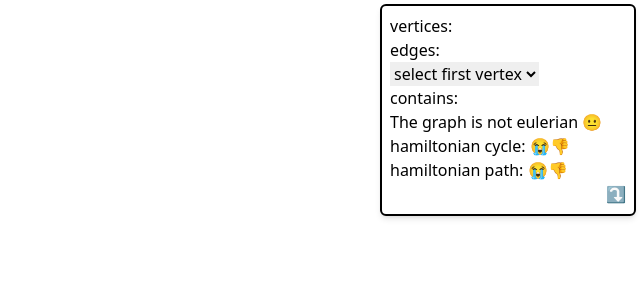
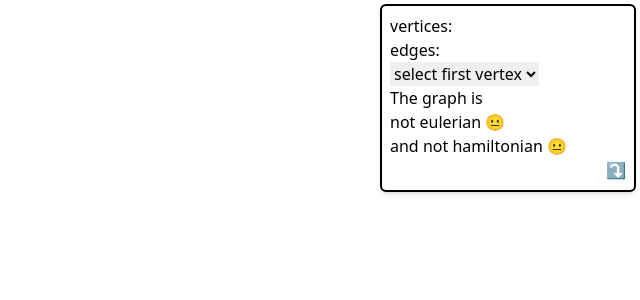
Before and after one commit to krawieck/graphstuff, a React (Vite) app: page / in a window 1280 px wide. Shown: the top 300 px of the page, without its empty margins (640-1280 px from the left). Built offline with nearby package versions, Linux system fonts and the light colour scheme.

Commit message:
update UI and state management. also remove algorithms.ts cuz it was useless

```diff
--- a/src/math/algorithms.ts
+++ /dev/null
@@ -1,10 +0,0 @@
-import { Edge } from "../models/edge"
-import { Vertex } from "../models/vertex"
-import { backtrackingHamiltonianCycle } from "./hamiltonian"
-
-/** https://pm2.phs.ed.ac.uk/~mcolombo/files/msc.pdf */
-export const calculateHamiltonianCycle = backtrackingHamiltonianCycle
-
-export function calculateHamiltonianPath(vertices: Vertex[], edges: Edge[]): boolean {
-  return false
-}
--- a/src/math/hamiltonian.ts
+++ b/src/math/hamiltonian.ts
@@ -20,6 +20,8 @@ export function isHamiltonian(verts: Vertex[], edges: Edge[]) {
 }
 
 function backtrackingHamiltonianCycle(graph: ConnectedGraph): Hamiltonian {
+  if (graph.length === 0) return Hamiltonian.not
+
   let path: number[] = []
   let visited: boolean[] = Array(graph.length).fill(false)
 
--- a/src/sections/ControlPanel.tsx
+++ b/src/sections/ControlPanel.tsx
@@ -1,17 +1,9 @@
 import { useState } from "react"
 import { Dropdown } from "../components/Dropdown"
 import { Eulerian } from "../math/eulerian"
+import { Hamiltonian } from "../math/hamiltonian"
 import { Vertex } from "../models/vertex"
 import { useGraphStore } from "../state/graph"
-
-function transformBool(contains?: boolean) {
-  if (contains == undefined) return "checking..."
-  if (contains) {
-    return "😎👌"
-  } else {
-    return "😭👎"
-  }
-}
 
 function describeEulerian(value?: Eulerian) {
   switch (value) {
@@ -26,6 +18,19 @@ function describeEulerian(value?: Eulerian) {
   }
 }
 
+function describeHamiltonian(value?: Hamiltonian) {
+  switch (value) {
+    case Hamiltonian.fully:
+      return "hamiltonian 🤩"
+    case Hamiltonian.semi:
+      return "semi-hamiltonian 🙂"
+    case Hamiltonian.not:
+      return "not hamiltonian 😐"
+    default:
+      return "[checking...]"
+  }
+}
+
 export const ControlPanel: React.FC = () => {
   const {
     edges,
@@ -35,9 +40,8 @@ export const ControlPanel: React.FC = () => {
     addEdge,
     selectedVert,
     setSelectedVert,
-    containsHamiltonianPath,
-    containsHamiltonianCycle,
     eulerian,
+    hamiltonian,
   } = useGraphStore()
 
   const [altLocation, setAltLocation] = useState(false)
@@ -94,13 +98,11 @@ export const ControlPanel: React.FC = () => {
         onChange={setDropdownVertex}
       />
       <br />
-      contains:
+      The graph is
       <br />
-      The graph is {describeEulerian(eulerian)}
+      {describeEulerian(eulerian)}
       <br />
-      hamiltonian cycle: {transformBool(containsHamiltonianCycle)}
-      <br />
-      hamiltonian path: {transformBool(containsHamiltonianPath)}
+      and {describeHamiltonian(hamiltonian)}
       <br />
       {/* move window button */}
       <button className="float-right" onClick={() => setAltLocation(!altLocation)}>
--- a/src/state/graph.ts
+++ b/src/state/graph.ts
@@ -2,9 +2,8 @@ import { GetState, SetState, StateCreator, StoreApi, create } from "zustand"
 import { Edge } from "../models/edge"
 import { Vertex, distanceBetweenPoints } from "../models/vertex"
 
-import { calculateHamiltonianCycle, calculateHamiltonianPath } from "../math/algorithms"
 import { Eulerian, isEulerian } from "../math/eulerian"
-import { convertToAdjacencyMatrix } from "../math/hamiltonian"
+import { Hamiltonian, isHamiltonian } from "../math/hamiltonian"
 import { Point } from "../models/point"
 import "../util"
 
@@ -19,8 +18,7 @@ export interface GraphStore {
   moveVertex(index: number, newX: number, newY: number): void
   selectedVert: number | null
   setSelectedVert(vert: number | null): void
-  containsHamiltonianPath?: boolean
-  containsHamiltonianCycle?: boolean
+  hamiltonian?: Hamiltonian
   eulerian?: Eulerian
 }
 
@@ -52,24 +50,16 @@ function calculateGraphProperties(
   console.time("graph properties calculation time")
   set(state => ({
     eulerian: undefined,
-    containsHamiltonianCycle: undefined,
-    containsHamiltonianPath: undefined,
+    hamiltonian: undefined,
   }))
 
   const { vertices, edges } = get()
-  const adjacencyMatrix = convertToAdjacencyMatrix(vertices, edges)
 
   const eulerian = isEulerian(vertices, edges)
-  set({ eulerian: eulerian })
+  set({ eulerian })
 
-  const containsHamiltonianCycle = calculateHamiltonianCycle(adjacencyMatrix)
-  set({ containsHamiltonianCycle })
-  // don't calculate path if already contains cycle
-  if (containsHamiltonianCycle) {
-    set({ containsHamiltonianPath: true })
-  } else {
-    set({ containsHamiltonianPath: calculateHamiltonianPath(vertices, edges) })
-  }
+  const hamiltonian = isHamiltonian(vertices, edges)
+  set({ hamiltonian })
 
   console.timeEnd("graph properties calculation time")
 }
@@ -143,8 +133,7 @@ export const useGraphStore = create<GraphStore>(
       set(state => ({ selectedVert: vert }))
     },
     // CYCLES AND PATHS
-    containsHamiltonianPath: false,
-    containsHamiltonianCycle: false,
     eulerian: Eulerian.not,
+    hamiltonian: Hamiltonian.not,
   }))
 )
```
